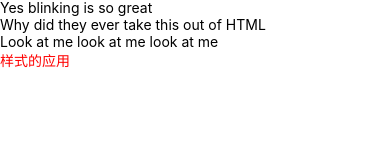
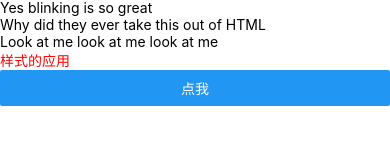
Before and after one commit to hbbaly/React-Native, a React Native app in the folder basic/: screen / in a window 390 px wide. Shown: the part 286-430 px from the top of the page. Built offline with nearby package versions, Linux system fonts and the light colour scheme.

Commit message:
ADD：onPress触摸事件

```diff
--- a/basic/App.js
+++ b/basic/App.js
@@ -4,6 +4,7 @@
 import Greetings from './views/props/Greeting'
 import BlinkApp from './views/state/state'
 import StyleComponent from './views/sty/style'
+import Press from './views/press/press'
 export default class App extends Component {
   render() {
     return (
@@ -13,6 +14,8 @@
           <Greetings />
           <BlinkApp />
           <StyleComponent />
+
+          <Press />
         </View>
     );
   }
--- /dev/null
+++ b/basic/views/press/press.js
@@ -0,0 +1,14 @@
+import React, { Component } from 'react';
+import { Button, View, Alert } from 'react-native'
+export default  class Press extends Component {
+  constructor (props) {
+    super (props)
+  }
+  render () {
+    return (
+      <View>
+        <Button onPress = {() => {Alert.alert('You tapped the button!')}} title="点我"></Button>
+      </View>
+    )
+  }
+}
```
